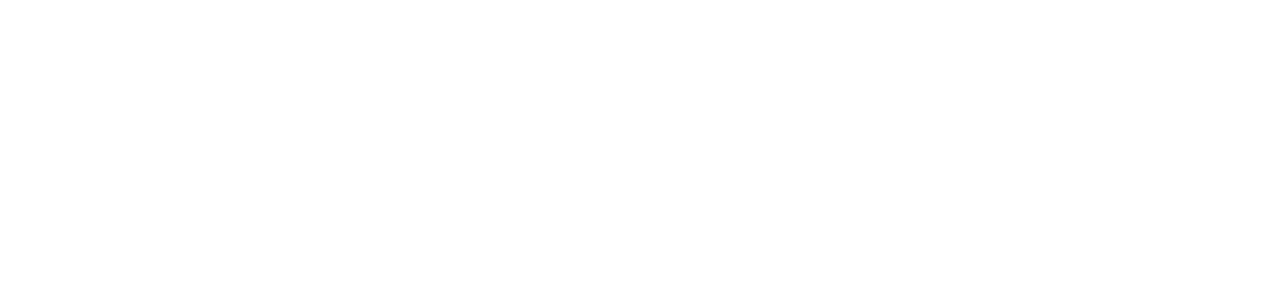
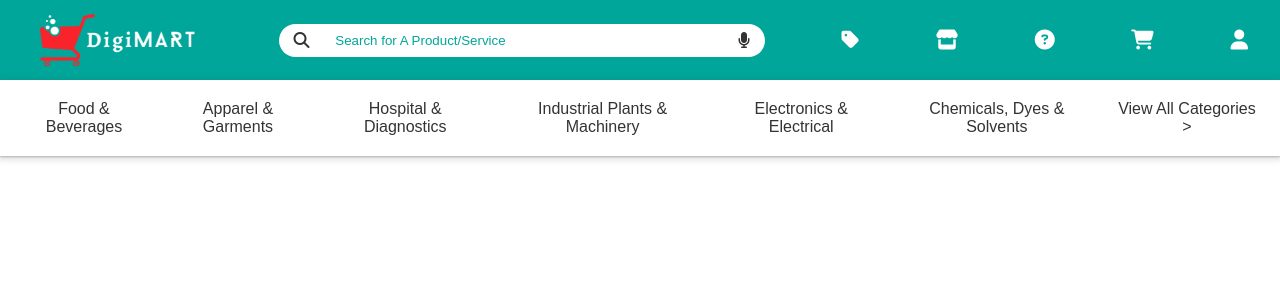
Before and after one commit to Rahulyh010/spiffy-statement-5659, a React (Create React App) app in the folder india_mart/: page / in a window 1280 px wide. Shown: the top 300 px of the page. Built offline with nearby package versions, Linux system fonts and the light colour scheme.

Commit message:
Navbar added

```diff
--- a/india_mart/src/App.js
+++ b/india_mart/src/App.js
@@ -1,7 +1,14 @@
 import "./App.css";
+import Navabr from "./components/navbar";
+import Allroutes from "./components/Allroutes";
 
 function App() {
-  return <div className="App"></div>;
+  return (
+    <div className="App">
+      <Allroutes />
+      <Navabr />
+    </div>
+  );
 }
 
 export default App;
```
